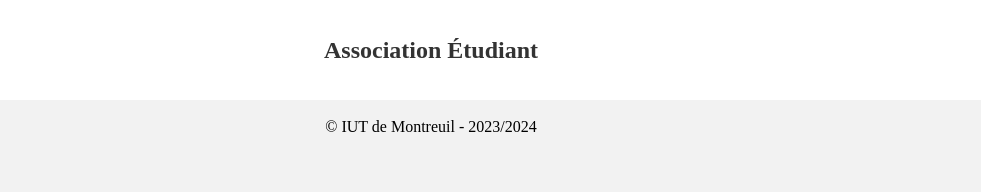
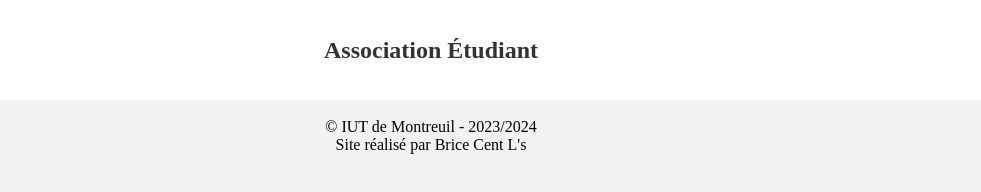
Before and after one commit to FaabriceC/IUTMontreuilBDE, a plain HTML site: page contact.html in a window 1280 px wide. Shown: the full height of the page, 209-1190 px from the left. Drawn offline with Linux system fonts and the light colour scheme.

Commit message:
test menu 2

```diff
--- a/contact.html
+++ b/contact.html
@@ -49,6 +49,7 @@
 <!--Bas de page-->
 <br>
 <footer class="finPage">© IUT de Montreuil - 2023/2024</footer>
+<footer class="finPage">Site réalisé par Brice Cent L's</footer>
 
 
 <script src="js/app.js"></script>
```
